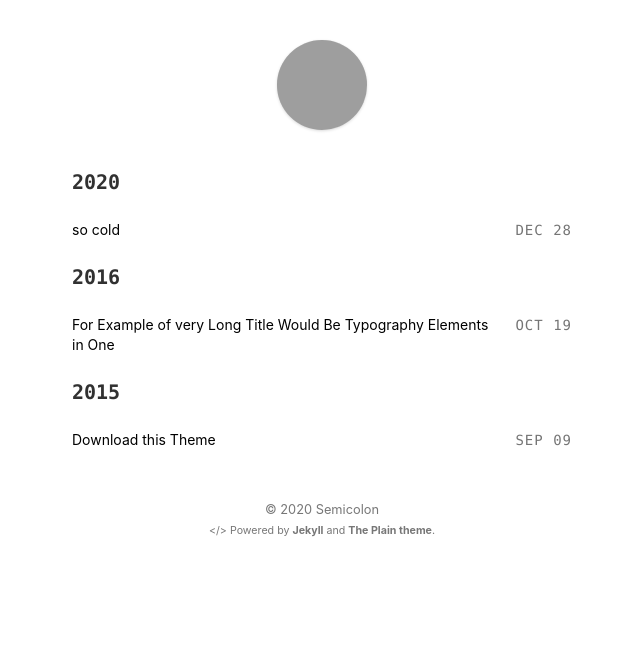
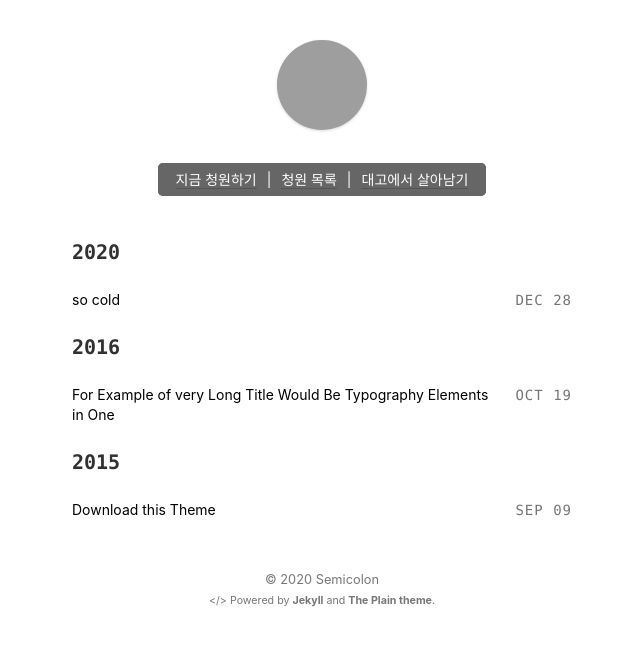
Before and after one commit to ilikekth/gcdstoday.github.io, a Jekyll site: the page built from index.html, in a window 1280 px wide. Shown: the top 646 px of the page, without its empty margins (318-958 px from the left). Built offline with Jekyll 4.4.1, drawn with Linux system fonts in a browser that asks for light colours; grey boxes are pictures that could not be loaded.

Commit message:
Update index.html

```diff
--- a/index.html
+++ b/index.html
@@ -1,7 +1,9 @@
 ---
 layout: default
 ---
-
+<section>
+	<center><span style="border: 3px solid #666666; background-color: #666666; color: white; border-radius: 5px; padding: 5px;"><a style="text-decoration: none; color:white; margin: 10px;" href="/지금 청원하기">지금 청원하기</a>|<a style="text-decoration: none; color: white; margin: 10px;" href="/청원 목록">청원 목록</a>|<a style="text-decoration: none; color: white; margin: 10px;" href="/대고에서 살아남기">대고에서 살아남기</a></center>
+</section>
 <section>
 
 	{% for post in site.posts %}
```
